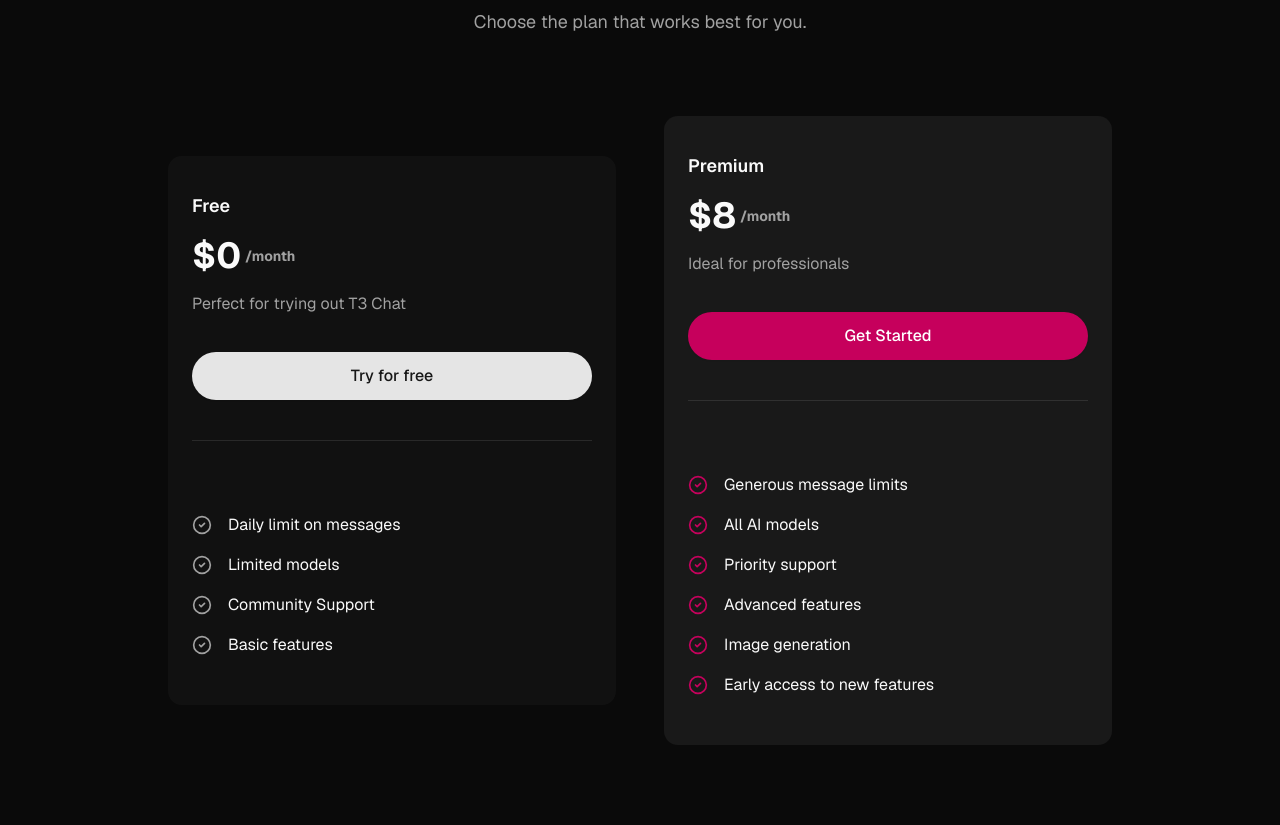
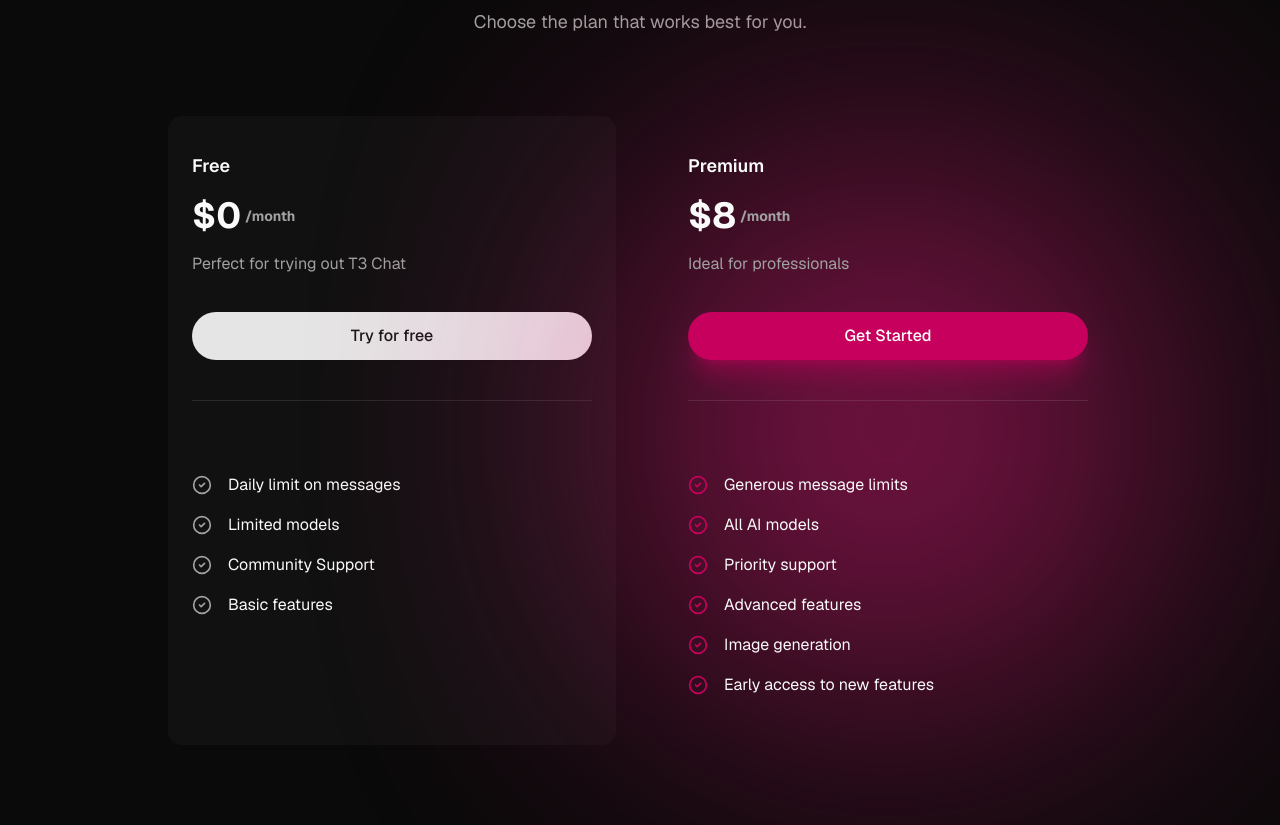
Before and after one commit to sougata-github/t3-chat-landing-page, a Next.js app: page / in a window 1280 px wide. Shown: the part 3206-4031 px from the top of the page. Built offline with nearby package versions, Linux system fonts and the light colour scheme.

Commit message:
add glow to pricing cards.

```diff
--- a/src/components/navbar/MobileNav.tsx
+++ b/src/components/navbar/MobileNav.tsx
@@ -7,7 +7,7 @@
   DrawerTitle,
   DrawerTrigger,
 } from "@/components/ui/drawer";
-import { MenuIcon, X } from "lucide-react";
+import { BotMessageSquare, MenuIcon, X } from "lucide-react";
 import { navLinks } from "@/constants";
 import Link from "next/link";
 
@@ -24,21 +24,8 @@
       <DrawerContent className="pb-5">
         <DrawerHeader className="w-full flex-row justify-between">
           <DrawerTitle>
-            <Link href="/" className="flex items-center gap-1">
-              <svg
-                xmlns="http://www.w3.org/2000/svg"
-                width="24"
-                height="24"
-                viewBox="0 0 24 24"
-                fill="#ff3e78"
-                stroke="currentColor"
-                strokeWidth="2"
-                strokeLinecap="round"
-                strokeLinejoin="round"
-                className="lucide lucide-message-circle-icon lucide-message-circle -mt-0.5"
-              >
-                <path d="M7.9 20A9 9 0 1 0 4 16.1L2 22Z" />
-              </svg>
+            <Link href="#" className="flex items-center gap-1">
+              <BotMessageSquare className="text-pink-700" />
               <span className="text-xl font-bold">T3.Chat</span>
             </Link>
           </DrawerTitle>
@@ -62,7 +49,7 @@
         </ul>
         <DrawerFooter>
           <Button className="text-sm rounded-full w-full mt-4" asChild>
-            <Link href="/">Try for free</Link>
+            <Link href="https://t3.chat/chat">Try for free</Link>
           </Button>
         </DrawerFooter>
       </DrawerContent>
--- a/src/components/navbar/Navbar.tsx
+++ b/src/components/navbar/Navbar.tsx
@@ -12,7 +12,7 @@
     <motion.header className="sticky top-0 py-6 bg-transparent z-40 backdrop-blur-md">
       <nav className="max-w-5xl mx-auto flex items-center w-full justify-between px-8 lg:px-4">
         {/* logo */}
-        <Link href="https://t3.chat/chat" className="flex items-center gap-1">
+        <Link href="#" className="flex items-center gap-1">
           <BotMessageSquare className="text-pink-700" />
           <span className="text-xl font-bold">T3.Chat</span>
         </Link>
--- a/src/components/pricing/Pricing.tsx
+++ b/src/components/pricing/Pricing.tsx
@@ -4,7 +4,7 @@
 
 const Pricing = () => {
   return (
-    <section className="py-12 md:py-20" id="pricing">
+    <section className="relative py-12 md:py-20" id="pricing">
       <div className="text-center">
         <h1 className="section-heading">Pricing</h1>
         <p className="text-muted-foreground max-w-md max-md:max-w-xs mx-auto text-base md:text-lg mt-2">
@@ -13,7 +13,7 @@
       </div>
 
       {/* pricing cards */}
-      <div className="mt-20 lg:px-16 flex flex-col md:flex-row gap-8 md:gap-10 lg:gap-12 md:justify-center items-center">
+      <div className="mt-20 lg:px-16 flex flex-col md:flex-row gap-8 md:gap-10 lg:gap-12 md:justify-center max-md:items-center">
         {plans.map((plan) => (
           <PricingCard key={plan.tier} {...plan} />
         ))}
--- a/src/components/pricing/PricingCard.tsx
+++ b/src/components/pricing/PricingCard.tsx
@@ -1,4 +1,7 @@
+"use client";
+
 import { CheckCircle2 } from "lucide-react";
+import { motion } from "framer-motion";
 import { cn } from "@/lib/utils";
 import Link from "next/link";
 
@@ -23,12 +26,31 @@
   isPrimary,
 }: Props) => {
   return (
-    <div
+    <motion.div
+      initial={{
+        opacity: 0,
+        filter: "blur(10px)",
+      }}
+      whileInView={{
+        opacity: 1,
+        filter: "blur(0px)",
+        transition: {
+          duration: 0.6,
+          delay: isPrimary ? 0.2 : 0,
+        },
+      }}
+      viewport={{ once: true }}
       className={cn(
         "flex flex-col px-6 py-4 rounded-xl cursor-pointer max-w-md w-full",
-        isPrimary ? "relative bg-muted-foreground/10" : "bg-muted-foreground/5"
+        isPrimary ? "relative z-20" : "bg-muted-foreground/5"
       )}
     >
+      {isPrimary && (
+        <div className="absolute inset-0 flex items-center justify-center -z-10">
+          <div className="size-120 rounded-full bg-[radial-gradient(circle,_rgba(229,43,129,1)_40%,_#fd0e85_50%,_transparent_90%)] blur-[160px] opacity-90" />
+        </div>
+      )}
+
       {/* card header */}
       <div className="mt-5 flex flex-col gap-4">
         <h2 className="text-lg font-semibold">{tier}</h2>
@@ -42,7 +64,7 @@
           className={cn(
             "py-6 mt-5 text-base rounded-full w-full",
             isPrimary &&
-              "relative bg-pink-700 text-white transition duration-300 hover:bg-pink-700/90 lg:hover:ring-2 lg:hover:ring-pink-700 lg:hover:ring-offset-4 lg:hover:ring-offset-background"
+              "relative bg-pink-700 text-white transition duration-300 hover:bg-pink-700/90 shadow-xl shadow-pink-700/40"
           )}
           asChild
           size="lg"
@@ -74,7 +96,7 @@
           </li>
         ))}
       </ul>
-    </div>
+    </motion.div>
   );
 };
 
```
